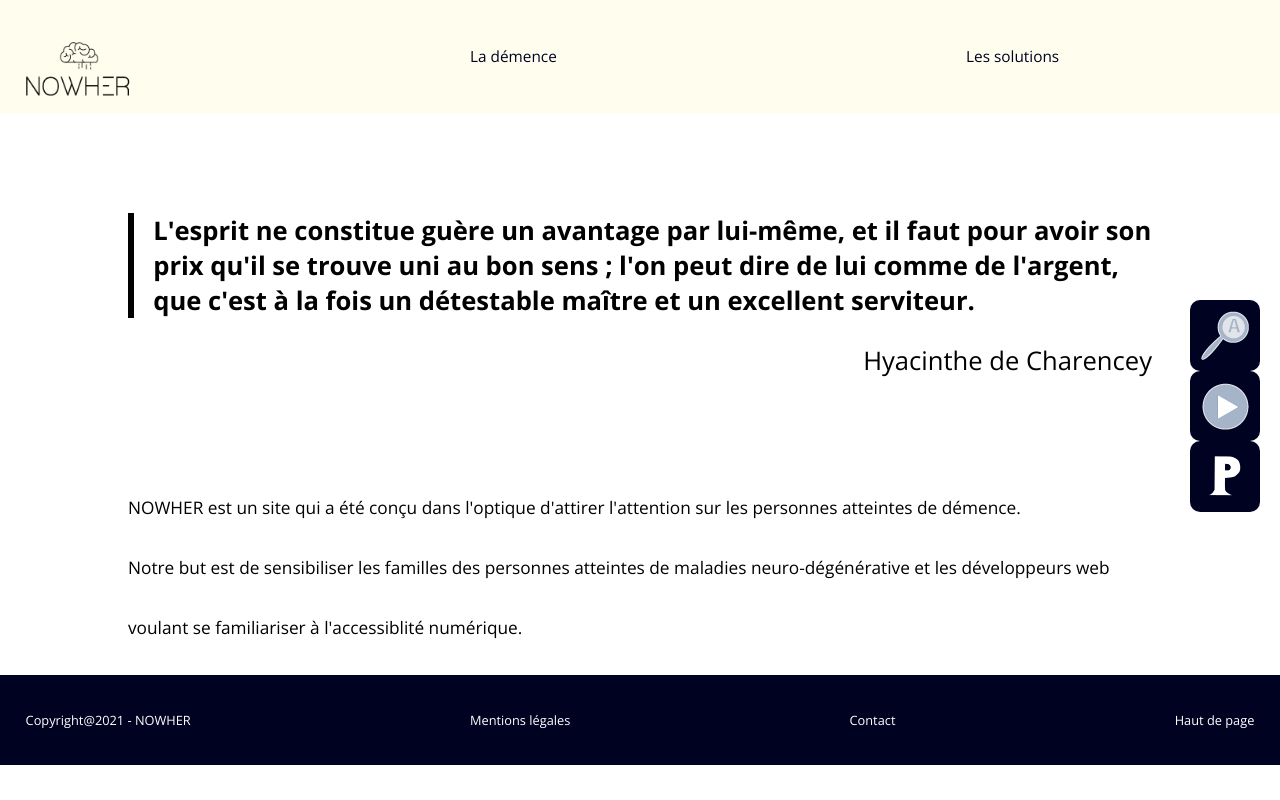
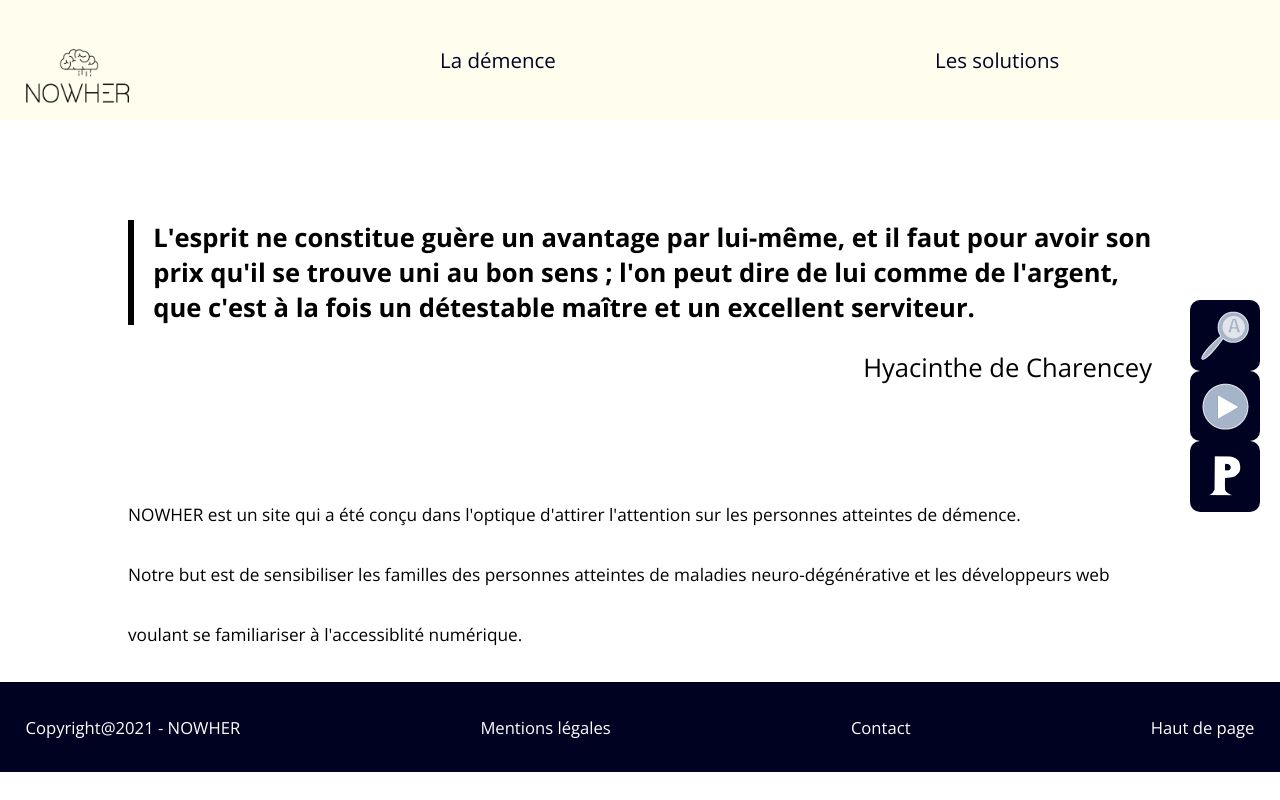
Before and after one commit to Adrien-Ray/nowher, a PHP site: page /pages/index.php in a window 1280 px wide. Run offline with PHP 8.4, Linux system fonts and the light colour scheme.

Commit message:
modif de la font-size des header & footer

```diff
--- a/styles/header.css
+++ b/styles/header.css
@@ -63,7 +63,7 @@ header img {
 }
 
 .dropdown .dropbtn {
-  font-size: 1.2rem;
+  font-size: 1.6rem;
   border: none;
   color: #000222;
   padding: 33px 16px;
@@ -88,6 +88,7 @@ header img {
 
 .dropdown-content {
   display: none;
+  font-size: 1.6rem;
   position: absolute;
   background-color: #fffeee;
   color: #000222;
@@ -145,6 +146,7 @@ footer{
   height: 5rem;
   color: white;
   display: flex;
+  font-size: 1.3rem;
   justify-content: space-between;
   align-items: center;
   padding : 1rem 2rem;
```
